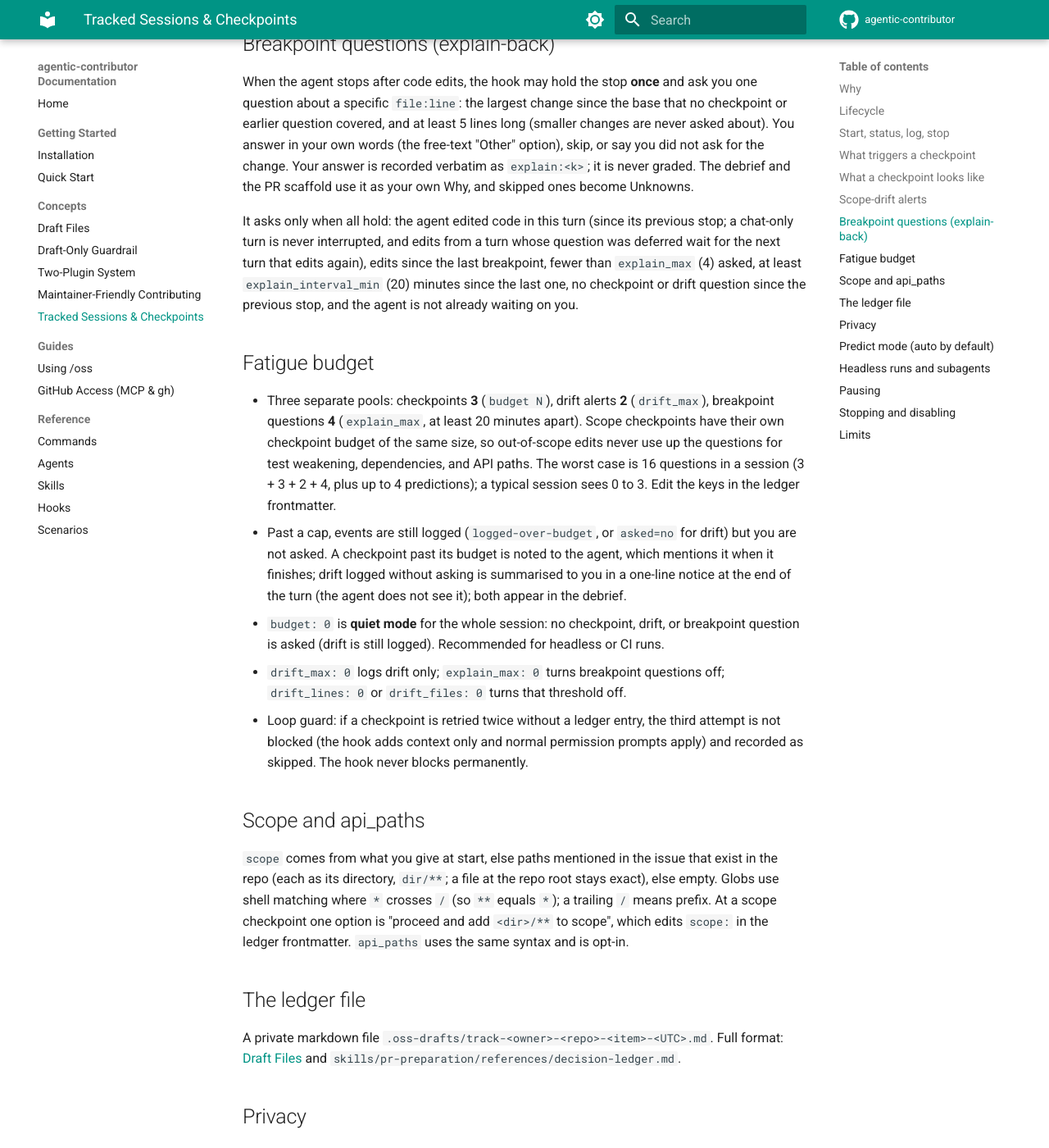
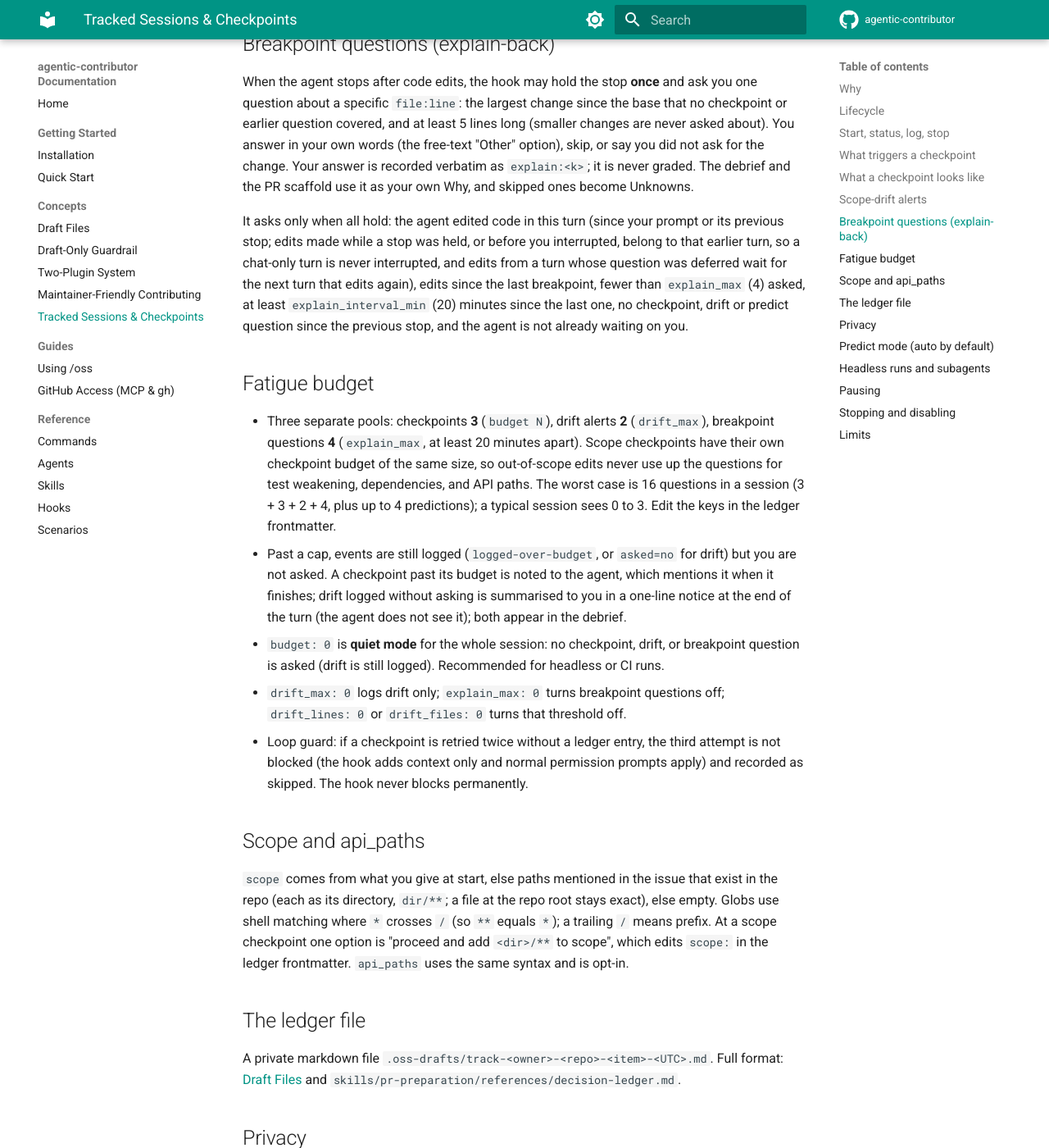
Before and after one commit to josix/agentic-contributor, an MkDocs documentation site: the page built from docs/concepts/tracked-sessions.md, in a window 1280 px wide and 1400 px high, scrolled down 2609 px. Shown: the whole window at 82% size. Built offline with MkDocs 1.6.1 and Material for MkDocs 9.7.7, drawn with Linux system fonts in a browser that asks for light colours; comment, search, counter and statistics services are not loaded; some of the changed text lies outside the part shown.

Commit message:
fix(track): never interrupt a chat-only turn with the previous turn's edits
The per-turn watermark (`m`) was written only by a Stop that got past the
stop_hook_active early exit. Edits made while a Stop block held the turn
(after a drift/explain-back block, or another plugin's) were followed by a
Stop with stop_hook_active:true, which exited without marking the turn, so
the next user turn's Stop counted them as "this turn" and blocked with an
explain-back question even when that turn edited nothing.

- A Stop with stop_hook_active now appends a `t` turn-boundary line to an
  existing state file under the ledger lock (no JSON parse, git or output;
  fails open). The parse block moved below the lock helpers so the lock is
  available; shared blocks are unchanged.
- UserPromptSubmit appends a `t` line too (builtin append, no fork, also
  with predict off), covering edits before an interrupt, where no Stop runs.
- read_edits counts edits after the last `m` or `t`.
- Harness: regression checks for the held-stop and interrupt sequences
  (fail before this fix with "Breakpoint question 2/4"), a normal edit
  turn that is still asked, and t-mark cases for StopActive and Prompt.
- Docs: decision-ledger.md section 11 lists every state record (paths,
  session ids, m/s/d/b/t) instead of "paths only"; sections 11/13,
  hooks.md and tracked-sessions.md describe the turn boundary; the
  explain-back spacing rule in tracked-sessions.md includes predict
  questions; CHANGELOG 0.9.0 state-file wording and the stale guard count
  (474/474), plus a 0.10.0 Fixed entry.

Co-Authored-By: Claude Opus 5.5 <noreply@anthropic.com>

```diff
--- a/docs/concepts/tracked-sessions.md
+++ b/docs/concepts/tracked-sessions.md
@@ -95,11 +95,12 @@ question covered, and at least 5 lines long (smaller changes are never asked abo
 not ask for the change. Your answer is recorded verbatim as `explain:<k>`; it is never graded. The
 debrief and the PR scaffold use it as your own Why, and skipped ones become Unknowns.
 
-It asks only when all hold: the agent edited code in this turn (since its previous stop; a
+It asks only when all hold: the agent edited code in this turn (since your prompt or its previous
+stop; edits made while a stop was held, or before you interrupted, belong to that earlier turn, so a
 chat-only turn is never interrupted, and edits from a turn whose question was deferred wait for the
 next turn that edits again), edits since the last breakpoint, fewer than `explain_max` (4) asked,
-at least `explain_interval_min` (20) minutes since the last one, no checkpoint or drift question
-since the previous stop, and the agent is not already waiting on you.
+at least `explain_interval_min` (20) minutes since the last one, no checkpoint, drift or predict
+question since the previous stop, and the agent is not already waiting on you.
 
 ## Fatigue budget
 
@@ -137,7 +138,8 @@ A private markdown file `.oss-drafts/track-<owner>-<repo>-<item>-<UTC>.md`. Full
 The ledger is private notes. It is never a send block and never PR text. The hook writes only the
 class, path, a checksum of the changed lines (never the lines), counts, and timestamps. It never
 records prompts, transcripts, keystrokes, or file contents. The session state file `<ledger>.state`
-holds only repo-relative paths of edited files and a few counters; `/oss track stop` deletes it, and
+holds only repo-relative paths of edited files, Claude Code session ids (to send the full predict
+note once per session), and a few counters and turn markers; `/oss track stop` deletes it, and
 deleting it cannot lift a cap (the caps live in the ledger). The ledger is agent-written, so a
 checkpoint answer is the agent's report of what you
 chose; the debrief marks it as evidence, not proof.
```
Also changed, not shown: CHANGELOG.md (+7 -3 lines), docs/reference/hooks.md (+3 -3 lines), skills/pr-preparation/references/decision-ledger.md (+14 -5 lines), 3 other files.
